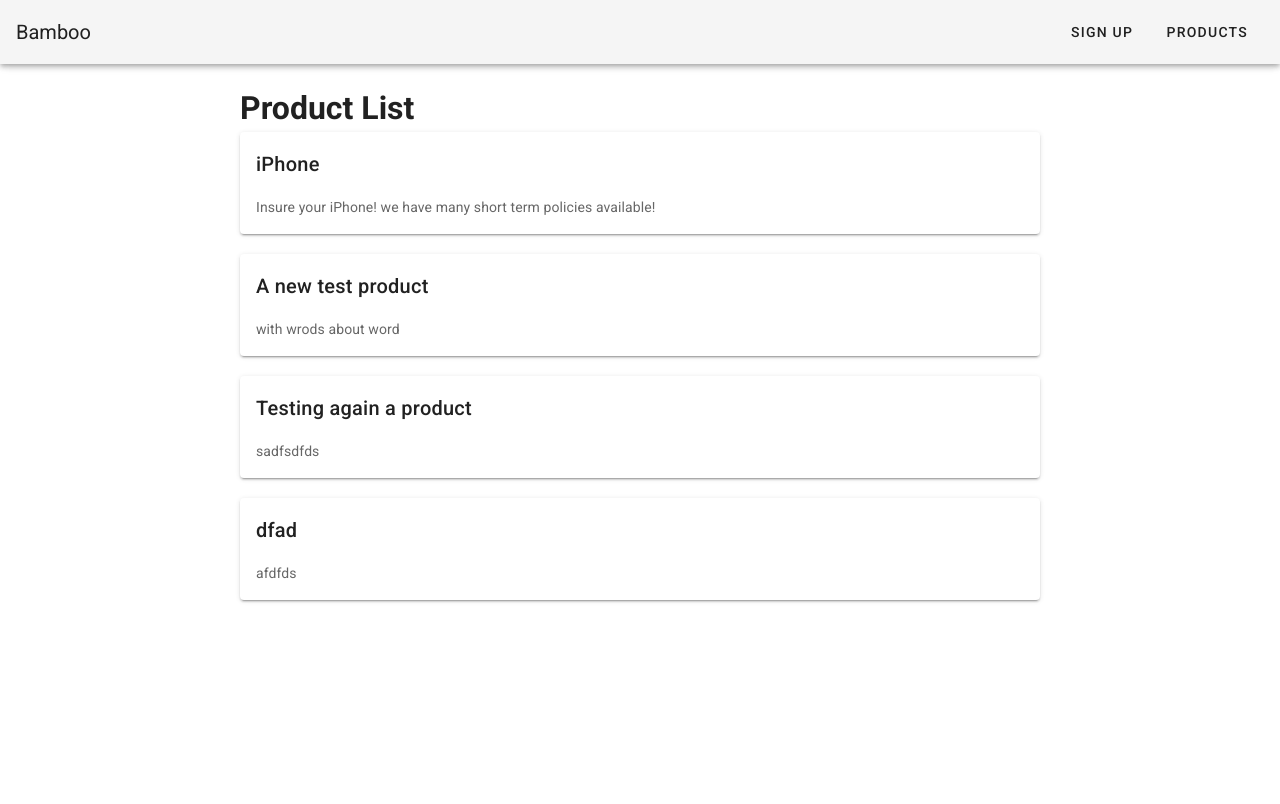
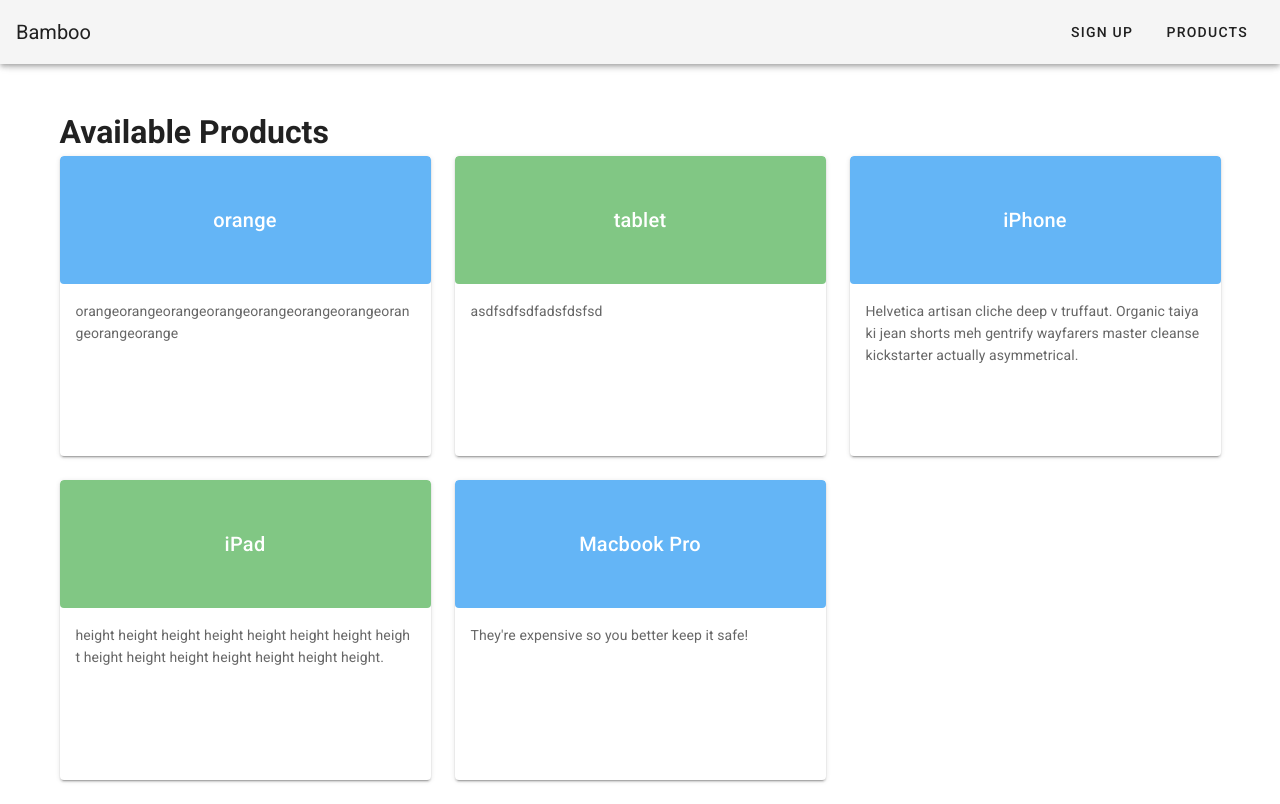
Before and after one commit to markkaylor/bamboo, a Vue app: page /products in a window 1280 px wide. Built offline with nearby package versions, Linux system fonts and the light colour scheme; data requests are answered from the project's data file.

Commit message:
Change product cards

```diff
--- a/db.json
+++ b/db.json
@@ -1,114 +1,82 @@
 {
   "products": [
     {
-      "name": "iPhone",
-      "description": "Insure your iPhone! we have many short term policies available!",
-      "contractsAvailable": {
-        "day": "Day",
-        "weekend": "Weekend",
-        "week": "Week"
-      },
+      "name": "orange",
+      "description": "orangeorangeorangeorangeorangeorangeorangeorangeorangeorange",
+      "contractsAvailable": [
+        "Day"
+      ],
       "coverage": [],
       "id": 1
     },
     {
-      "name": "A new test product",
-      "description": "with wrods about word",
-      "contractsAvailable": {
-        "day": "Day",
-        "weekend": "Weekend",
-        "week": ""
-      },
+      "name": "tablet",
+      "description": "asdfsdfsdfadsfdsfsd",
+      "contractsAvailable": [
+        "Day",
+        "Weekend",
+        "Week"
+      ],
       "coverage": [],
       "id": 2
     },
     {
-      "name": "Testing again a product",
-      "description": "sadfsdfds",
-      "contractsAvailable": {
-        "day": "Day",
-        "weekend": "",
-        "week": ""
-      },
-      "coverage": [],
+      "name": "iPhone",
+      "description": "Helvetica artisan cliche deep v truffaut. Organic taiyaki jean shorts meh gentrify wayfarers master cleanse kickstarter actually asymmetrical.",
+      "contractsAvailable": [
+        "Day",
+        "Weekend"
+      ],
+      "coverage": [
+        "Theft",
+        "Loss",
+        "Damage"
+      ],
       "id": 3
     },
     {
-      "name": "dfad",
-      "description": "afdfds",
-      "contractsAvailable": {
-        "day": "",
-        "weekend": "Weekend",
-        "week": ""
-      },
-      "coverage": [],
+      "name": "iPad",
+      "description": "height height height height height height height height height height height height height height height.",
+      "contractsAvailable": [
+        "Weekend",
+        "Week",
+        "Day"
+      ],
+      "coverage": [
+        "Theft",
+        "Loss",
+        "Damage"
+      ],
       "id": 4
+    },
+    {
+      "name": "Macbook Pro",
+      "description": "They're expensive so you better keep it safe!",
+      "contractsAvailable": [
+        "Day",
+        "Weekend",
+        "Week"
+      ],
+      "coverage": [
+        "Theft",
+        "Loss",
+        "Damage"
+      ],
+      "id": 5
     }
   ],
   "contracts": [
     {
-      "firstName": "bob",
-      "lastName": "evans",
+      "firstName": "oh",
+      "lastName": "hi",
       "dates": [
-        "2020-01-28",
-        "2020-01-29"
+        "2020-01-01",
+        "2020-01-02"
       ],
       "type": "Weekend",
-      "email": "bob@evans.com",
+      "productId": 3,
+      "email": "mark@mark.com",
       "id": 1
-    },
-    {
-      "firstName": "Test",
-      "lastName": "testlast",
-      "dates": [
-        "2020-01-28"
-      ],
-      "type": "Day",
-      "email": "test@last.com",
-      "id": 2
-    },
-    {
-      "firstName": "asdfadsf",
-      "lastName": "asdfads",
-      "dates": [
-        "2020-01-28",
-        "2020-01-29"
-      ],
-      "type": "Weekend",
-      "email": "sdfadsf",
-      "id": 3
-    },
-    {
-      "firstName": "asdfdasf",
-      "lastName": "asdfasd",
-      "dates": [
-        "2020-01-28",
-        "2020-01-30"
-      ],
-      "type": "Weekend",
-      "email": "asdfasdf@sdafsdf.com",
-      "id": 4
-    },
-    {
-      "firstName": "test",
-      "lastName": "test",
-      "dates": [
-        "2020-01-20",
-        "2020-01-24"
-      ],
-      "type": "Week",
-      "email": "test@email.com",
-      "id": 5
-    },
-    {
-      "firstName": "adsdfg",
-      "lastName": "sdf",
-      "dates": [
-        "2020-01-20",
-        "2020-01-24"
-      ],
-      "type": "Week",
-      "id": 6
     }
   ],
   "users": [
@@ -116,7 +84,7 @@
       "email": "pickle@pickle.com",
       "password": "$2a$10$D6xkJqzlFOBRDxAds0OcOepKvrPPkCYxhUwKn3MT4Jm01kjXKerp.",
       "name": "pickle",
-      "admin": false,
+      "admin": true,
       "id": 1
     },
     {
--- a/src/App.vue
+++ b/src/App.vue
@@ -1,8 +1,10 @@
 <template>
   <v-app>
     <nav-bar />
-    <v-content width="1200" class="mx-auto mt-5">
-      <router-view />
+    <v-content class="mt-5">
+      <v-container fluid>
+        <router-view />
+      </v-container>
     </v-content>
   </v-app>
 </template>
--- a/src/components/ContractForm.vue
+++ b/src/components/ContractForm.vue
@@ -1,7 +1,15 @@
 <template>
-  <div>
+  <v-card
+    class="pa-8 mx-auto"
+    width="1000px"
+  >
     <v-form>
-      <h1>Insure your Iphone</h1>
+      <v-row>
+        <v-col
+          sm="12"
+          md="6"
+        >
+          <h1>Insure your {{ product.name }}</h1>
           <v-text-field
             label="First Name"
             v-model="contract.firstName"
@@ -15,15 +23,17 @@
             v-model="contract.email"
             type="email"
           />
+
         <h3>Choose the type of contract</h3>
         <v-radio-group
           row
           v-model="contract.type"
+          v-if="product.contractsAvailable"
         >
           <div
             row
-          v-for="type in product.contractsAvailable"
-          :key="type"
+            v-for="(type, index) in contractsAvailable"
+            :key="index"
           >
             <v-radio
               :value="type"
@@ -31,11 +41,14 @@
             />
           </div>
         </v-radio-group>
+        </v-col>
+        <v-col sm="12" md="6">
         <div>
           <h3>Choose Start and End Dates for your Contract</h3>
           <v-date-picker
             landscape
             range
+            full-width
             v-model="contract.dates"
           />
         </div>
@@ -47,8 +60,10 @@
         >
           Get A Quote!
         </v-btn>
+        </v-col>
+      </v-row>
     </v-form>
-  </div>
+  </v-card>
 </template>
 
 <script>
@@ -61,7 +76,8 @@
         firstName: '',
         lastName: '',
         dates: [],
-        type: ''
+        type: '',
+        productId: this.product.id,
       }
     }
   },
@@ -72,9 +88,15 @@
     }
   },
   computed: {
-  //   daysSelected() {
-  //     return this.contract.dates[1] - this.contract.dates[0] + 1
-  //   },
+    daysSelected() {
+      if (this.contract.dates.length === 1) {
+        return this.contract.dates.length
+      }
+
+      let date1 = this.contract.dates[0].replace(/-/g,"")
+      let date2 = this.contract.dates[1].replace(/-/g,"")
+      return date2 - date1 + 1
+    },
     daysAvailable() {
       let numDays = 0
 
@@ -91,29 +113,28 @@
       }
 
       return numDays
-    }
+    },
+    contractsAvailable() {
+      return this.product.contractsAvailable.filter(product => product !== "")
+    },
+    validateDays() {
+      return this.daysSelected === this.daysAvailable
+    },
   },
   methods: {
-  //   validateDays() {
-  //     if (daysSelected === daysAvailable) {
-  //       console.log('Success!')
-  //     } else {
-  //       console.log('uh oh please try again')
-  //     }
-  //   }
-
     createContract() {
+      if (this.validateDays) {
         this.$store.dispatch('createContract', this.contract)
         .then(() => {
           this.$router.push({
             name: 'products',
-            props: { contractSucccess: true }
           })
         })
         .catch(() => {
           console.log("there was an error creating your contract")
         })
       }
+    }
   },
 }
 </script>
--- a/src/components/NavBar.vue
+++ b/src/components/NavBar.vue
@@ -1,6 +1,8 @@
 <template>
   <v-app-bar app>
-    <v-toolbar-title>{{ siteTitle }}</v-toolbar-title>
+    <v-toolbar-title>
+      {{ siteTitle }}
+    </v-toolbar-title>
     <v-spacer />
     <router-link
       :to="{name: 'sign-in'}"
@@ -22,6 +24,8 @@
 
 <script>
 import { authComputed } from '@/store/helpers.js'
+import { mapState } from 'vuex'
+
 export default {
   data() {
     return {
@@ -29,7 +33,8 @@
     }
   },
   computed: {
-    ...authComputed
+    ...authComputed,
+    ...mapState(['user'])
   }
 }
 </script>
--- a/src/components/ProductCard.vue
+++ b/src/components/ProductCard.vue
@@ -1,7 +1,14 @@
 <template>
   <router-link :to="{name: 'product-show', params: {id: product.id }}">
-    <v-card width="800" class="mb-5">
-      <v-card-title>{{ product.name }}</v-card-title>
+    <v-card height="300" class="overflow">
+      <v-card-text class="pa-0">
+        <v-card-title
+          class="justify-center white--text pa-12 rounded"
+          :class="color"
+        >
+          {{ product.name }}
+        </v-card-title>
+      </v-card-text>
       <v-card-text>
         {{ product.description }}
       </v-card-text>
@@ -14,7 +21,23 @@
     props: {
       product: {
         type: Object,
+      },
+      color: {
+        type: String,
       }
-    }
+    },
   }
 </script>
+
+<style scoped>
+.rounded {
+  border-radius: 4px 4px 0 0;
+}
+
+.overflow {
+  word-break: break-all;
+    overflow: hidden;
+  text-overflow: ellipsis;
+}
+
+</style>
--- a/src/components/SignInForm.vue
+++ b/src/components/SignInForm.vue
@@ -1,5 +1,8 @@
 <template>
-  <v-card width="400" class="mx-auto">
+  <v-card
+    width="400"
+    class="mx-auto"
+  >
     <v-card-title>
       <h1 class="display-1">{{ action }}</h1>
     </v-card-title>
--- a/src/views/ProductCreate.vue
+++ b/src/views/ProductCreate.vue
@@ -1,5 +1,8 @@
 <template>
-  <v-card width="500">
+  <v-card
+    width="500"
+    class="mx-auto"
+  >
     <v-form>
       <v-card-title>Add a Product:</v-card-title>
       <v-card-text>
@@ -10,8 +13,27 @@
         <v-textarea
           v-model="product.description"
           outlined
+          height="75"
           label="Product Description"
         />
+
+        <v-text-field
+          v-model="itemValue"
+          placeholder="Press enter to add item"
+          label="Add Coverage"
+          @keyup.enter="addItem"
+        />
+
+        <v-chip
+          v-for="item in product.coverage" :key="item"
+          class="ma-2 coverage"
+          close
+          small
+          @click:close="product.coverage.splice(index, 1)"
+        >
+          {{ item }}
+        </v-chip>
+
       </v-card-text>
       <v-card-title>What types of contracts are available?</v-card-title>
       <v-card-text>
@@ -19,21 +41,22 @@
           <v-checkbox
             label="Day"
             value="Day"
-            v-model="product.contractsAvailable.day"
+            v-model="product.contractsAvailable"
           />
           <v-checkbox
             label="Weekend"
             value="Weekend"
-            v-model="product.contractsAvailable.weekend"
+            v-model="product.contractsAvailable"
           />
           <v-checkbox
             label="Week"
             value="Week"
-            v-model="product.contractsAvailable.week"
+            v-model="product.contractsAvailable"
           />
         </v-row>
         <v-btn
           color="success"
+          block
           @click="createProduct"
         >
           Submit
@@ -47,6 +70,7 @@
 export default {
   data() {
     return {
+      itemValue: '',
       product: this.createFreshProductObject(),
     }
   },
@@ -56,6 +80,10 @@
     // },
   },
   methods: {
+    addItem() {
+      this.product.coverage.push(this.itemValue)
+      this.itemValue = ''
+    },
     createProduct() {
       this.$store
         .dispatch('createProduct', this.product)
@@ -74,11 +102,7 @@
       return {
         name: '',
         description: '',
-        contractsAvailable: {
-          day: '',
-          weekend: '',
-          week: '',
-        },
+        contractsAvailable: [],
         coverage: []
       }
     },
--- a/src/views/ProductList.vue
+++ b/src/views/ProductList.vue
@@ -1,12 +1,23 @@
 <template>
-  <div v-if="product.products">
-    <h1>Product List</h1>
-      <product-card
-        v-for="product in product.products"
+  <v-container
+    v-if="product.products"
+  >
+    <h1>Available Products</h1>
+    <v-row>
+      <v-col
+        v-for="(product, index) in product.products"
         :key="product.id"
-        :product="product"
-      />
-  </div>
+        cols="12"
+        sm="12"
+        md="4"
+      >
+        <product-card
+          :product="product"
+          :color="index % 2 ? 'green lighten-2' : 'blue lighten-2'"
+        />
+      </v-col>
+    </v-row>
+  </v-container>
 </template>
 
 <script>
@@ -14,14 +25,14 @@
 import { mapState } from 'vuex'
 
 export default {
-  components: {
-    ProductCard
-  },
   created() {
     this.$store.dispatch('fetchProducts')
   },
   computed: {
     ...mapState(['product'])
-  }
+  },
+  components: {
+    ProductCard
+  },
 }
 </script>
```
Also changed, not shown: src/views/ProductShow.vue (+5 -2 lines). Lines whose indentation alone changed are shown as unchanged.
